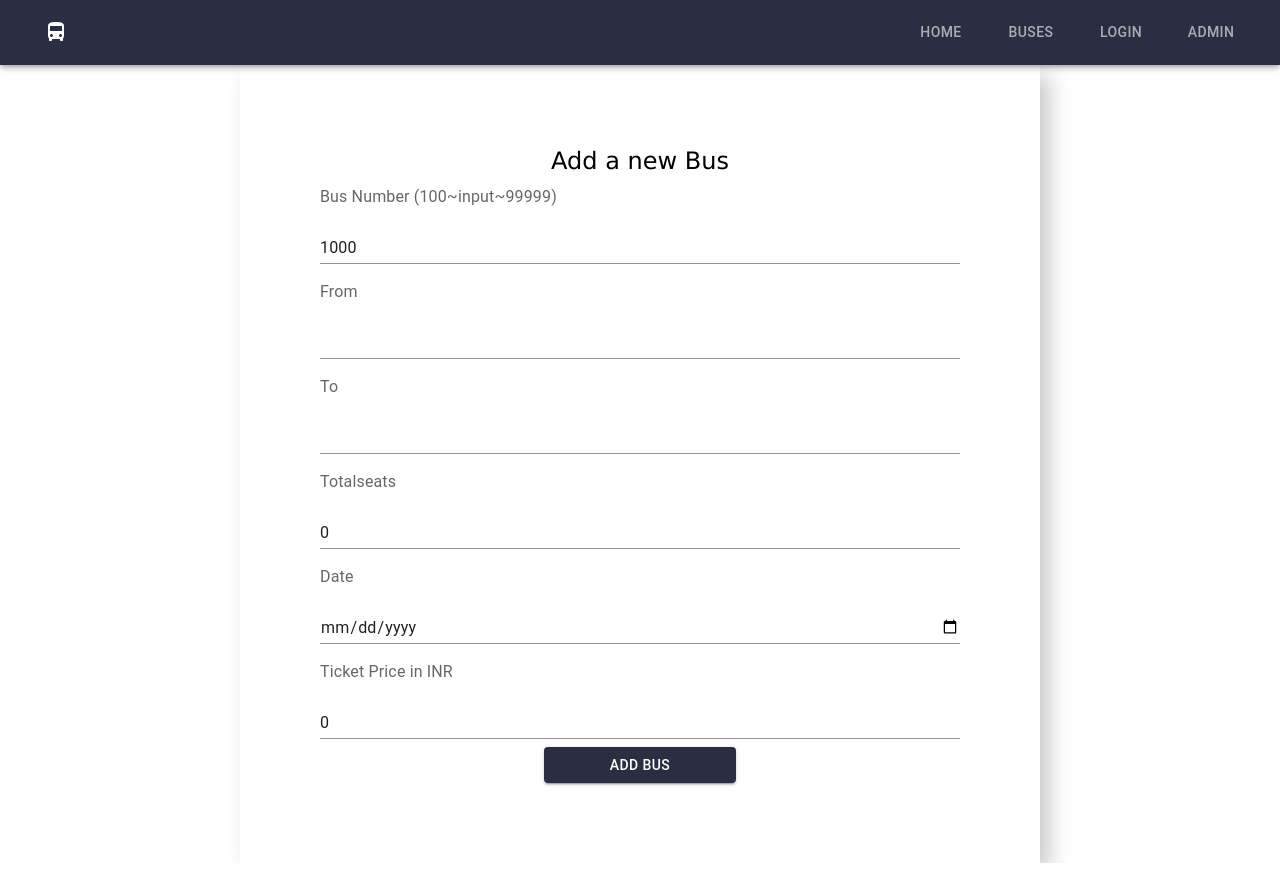
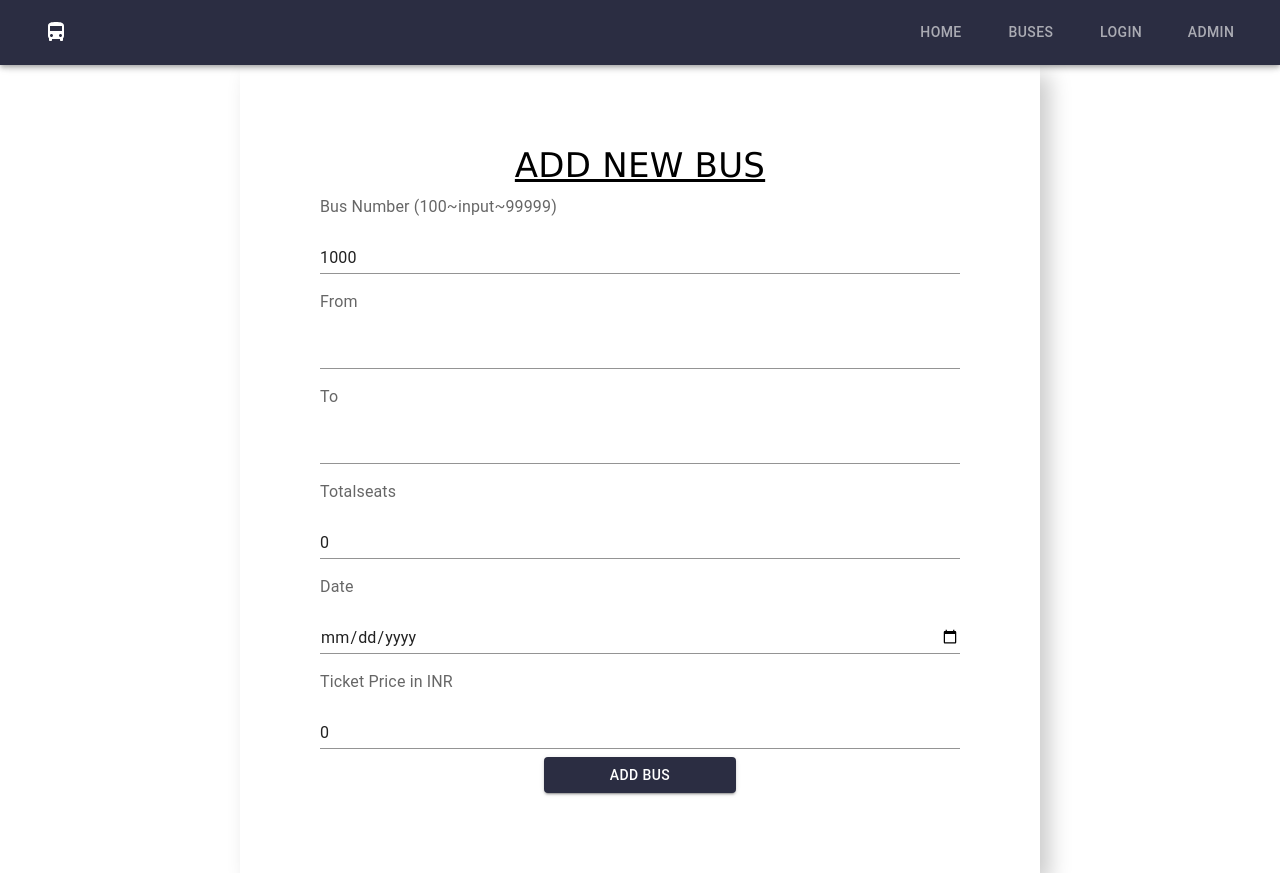
Before and after one commit to gnanashekar2004/APSRTC, a React (Create React App) app in the folder redbus/: page /add in a window 1280 px wide. Built offline with nearby package versions, Linux system fonts and the light colour scheme.

Commit message:
profile logo changed in admin

```diff
--- a/redbus/src/components/Bus/Addbus.js
+++ b/redbus/src/components/Bus/Addbus.js
@@ -53,10 +53,10 @@ const Addbus = ()=>{
         <div>
             <form onSubmit={handleSubmit}>
             <Box width={"50%"} padding={10} margin={"auto"} display={"flex"} flexDirection={"column"} boxShadow={'10px 10px 20px #ccc'}>
-                 <Typography textAlign={"center"} fontFamily={"verdana"} variant="h5">
-                Add a new Bus
+                 <Typography textAlign={"center"} fontFamily={"verdana"} sx={{textDecoration: 'underline'}} variant="h4">
+                ADD NEW BUS
                 </Typography>
-                <FormLabel sx={labelprops} >
+                <FormLabel sx={labelprops}>
                     Bus Number (100~input~99999)
                 </FormLabel>
                 <TextField value={inputs.number} onChange={handleChange} name="number" variant="standard" margin="normal" type="Number" required >
--- a/redbus/src/components/Header.js
+++ b/redbus/src/components/Header.js
@@ -34,15 +34,15 @@ const Header = ()=>{
                         </>)}
                         {isuserloggedin && (
                             <>
-                                                                <Tab onClick={()=>logout(false)} LinkComponent={Link} to="/" label="Logout" value={3} onChange={(e,val)=>setValue(0)} />
+                                <Tab onClick={()=>logout(false)} LinkComponent={Link} to="/" label="Logout" value={3} onChange={(e,val)=>setValue(0)} />
                                 <Tab LinkComponent={Link} to="/user" icon={<AccountCircleIcon sx={{fontSize: '2.5rem'}}/>} value={2} onChange={(e,val)=>setValue(val)} />
                             </>
                         )}
                         {isadminloggedin && (
                             <>
                                 <Tab LinkComponent={Link} to="/add" label="Add Bus" value={2} onChange={(e,val)=>setValue(val)}/>
-                                <Tab LinkComponent={Link} to="/admin" label="Profile" value={3} onChange={(e,val)=>setValue(val)}/>
                                 <Tab onClick={()=>logout(true)} LinkComponent={Link} to="/" label="Signout" value={4} onChange={(e,val)=>setValue(0)}/>
+                                <Tab LinkComponent={Link} to="/user" icon={<AccountCircleIcon sx={{fontSize: '2.5rem'}}/>} value={2} onChange={(e,val)=>setValue(val)} />
                             </>
                         )}
                          </Tabs>
```
